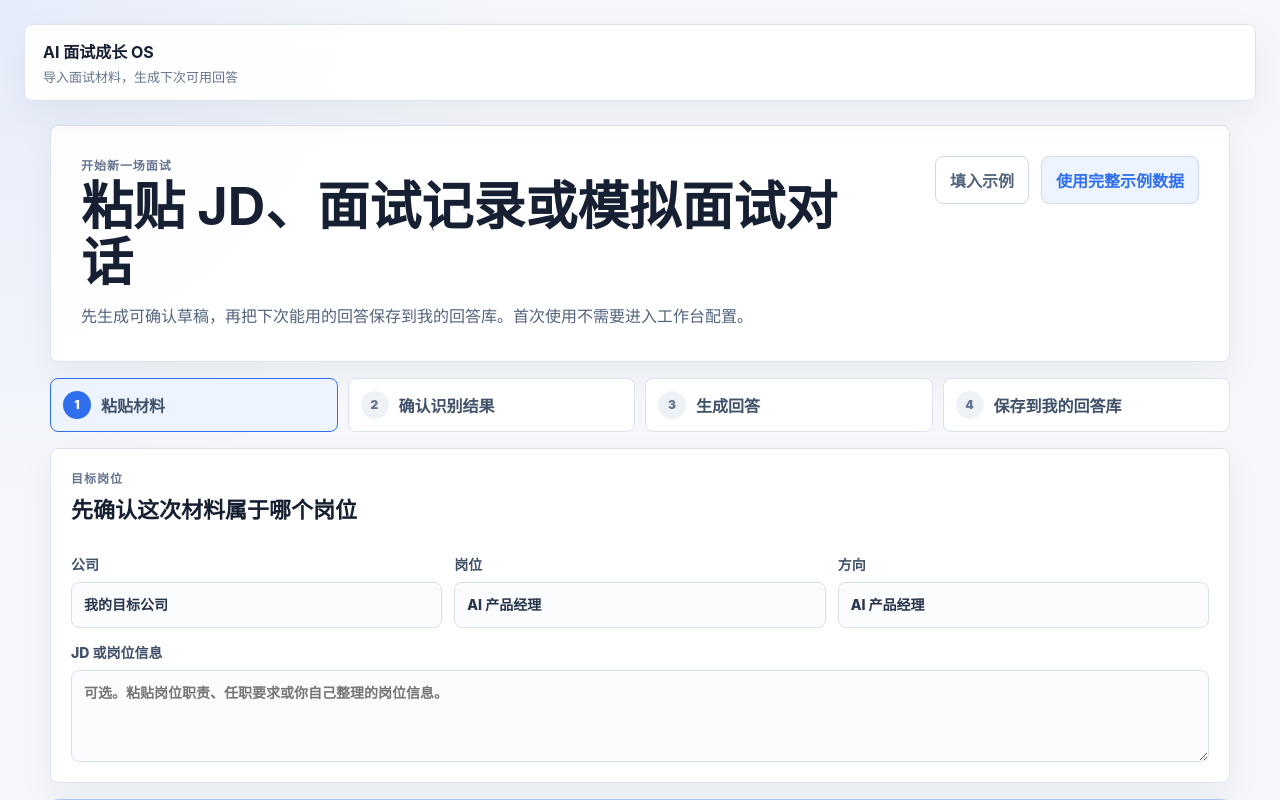
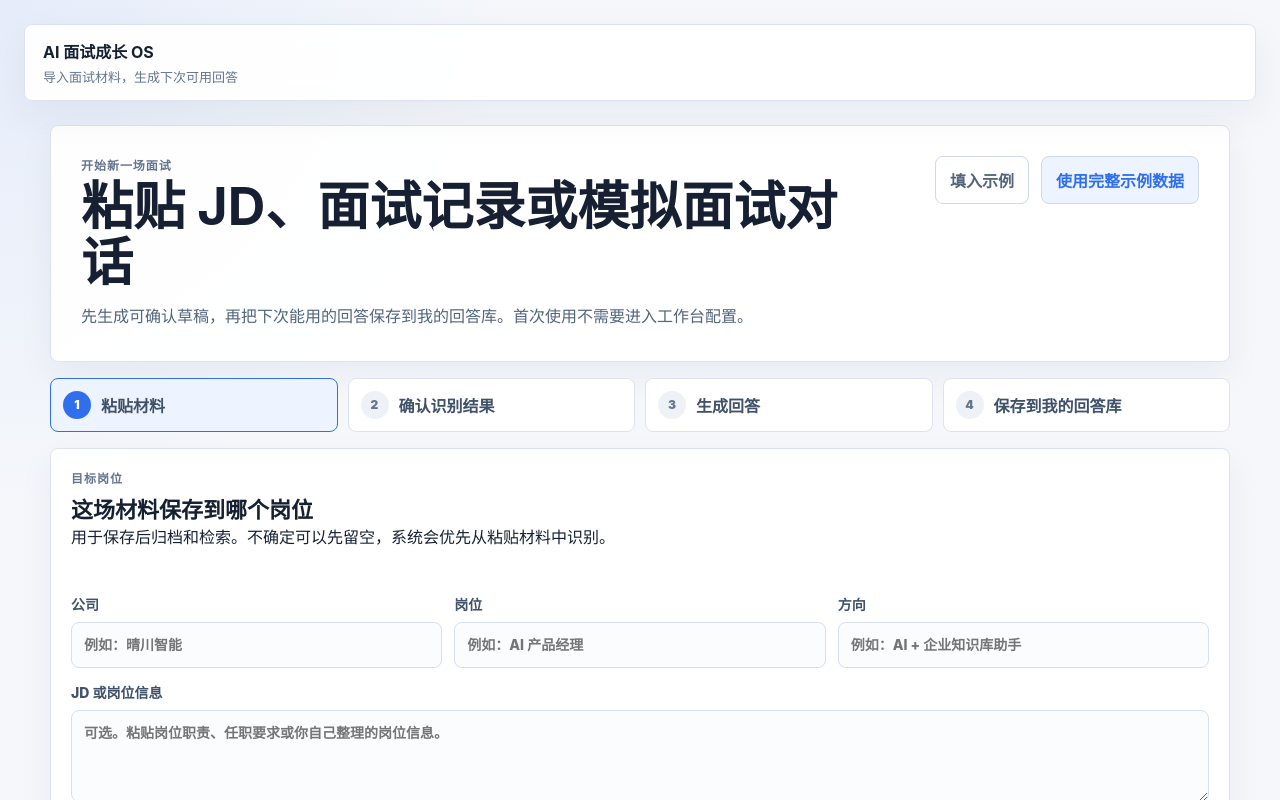
Before and after one commit to Ppppxxxi/ai-interview-growth-os, a React (Vite) app: page / in a window 1280 px wide. Shown: the top 800 px of the page. Built offline with nearby package versions, Linux system fonts and the light colour scheme.

Commit message:
fix: stabilize focus flow parsing state

```diff
--- a/src/App.tsx
+++ b/src/App.tsx
@@ -69,19 +69,27 @@ export default function App() {
   const [view, setView] = useState<AppView>(initialAppState.view);
   const [hasStarted, setHasStarted] = useState(initialAppState.hasStarted);
   const [workspaceData, setWorkspaceData] = useState(initialAppState.workspace);
+  const [isDataMenuOpen, setIsDataMenuOpen] = useState(false);
 
   useEffect(() => {
     if (!hasStarted) return;
     writePersonalWorkspace(getBrowserStorage(), workspaceData);
   }, [hasStarted, workspaceData]);
 
+  function switchView(nextView: AppView) {
+    setIsDataMenuOpen(false);
+    setView(nextView);
+  }
+
   function handleStartWithExample() {
+    setIsDataMenuOpen(false);
     setWorkspaceData(createSampleWorkspaceData());
     setHasStarted(true);
     setView('workspace');
   }
 
   function handleRestoreExample() {
+    setIsDataMenuOpen(false);
     const confirmed = window.confirm('恢复示例数据会覆盖当前浏览器里的本地数据，是否继续？');
     if (!confirmed) return;
     setWorkspaceData(createSampleWorkspaceData());
@@ -90,6 +98,7 @@ export default function App() {
   }
 
   function handleClearLocalData() {
+    setIsDataMenuOpen(false);
     const confirmed = window.confirm('清空本地数据后，当前岗位、面试记录和我的回答库会从这个浏览器删除，是否继续？');
     if (!confirmed) return;
     clearPersonalWorkspace(getBrowserStorage());
@@ -175,7 +184,7 @@ export default function App() {
               <button
                 className={view === 'focus' ? 'nav-button nav-button--active' : 'nav-button'}
                 type="button"
-                onClick={() => setView('focus')}
+                onClick={() => switchView('focus')}
               >
                 开始新面试
               </button>
@@ -184,7 +193,7 @@ export default function App() {
                   className={view === item.id ? 'nav-button nav-button--active' : 'nav-button'}
                   key={item.id}
                   type="button"
-                  onClick={() => setView(item.id)}
+                  onClick={() => switchView(item.id)}
                 >
                   {item.label}
                 </button>
@@ -192,7 +201,7 @@ export default function App() {
             </nav>
           )}
           {hasStarted && (
-            <details className="data-menu">
+            <details className="data-menu" open={isDataMenuOpen} onToggle={(event) => setIsDataMenuOpen(event.currentTarget.open)}>
               <summary>数据管理</summary>
               <div className="data-menu-list" aria-label="本地数据管理">
                 <p>数据只保存在当前浏览器。清空会删除本机岗位、面试记录和我的回答库；恢复示例会重置为虚构示例数据。</p>
@@ -207,7 +216,7 @@ export default function App() {
           )}
         </div>
       </header>
-      {!hasStarted && view === 'focus' && (
+      {view === 'focus' && (
         <FocusFlowPage
           selectedJobId={workspaceData.selectedJobId}
           jobFiles={workspaceData.jobFiles}
@@ -215,20 +224,10 @@ export default function App() {
           onSaveInterviewRecord={handleSaveInterviewRecord}
           onSaveAsset={handleSaveAsset}
           onFinish={(target) => {
+            setIsDataMenuOpen(false);
             setHasStarted(true);
             setView(target);
           }}
-          onUseExample={handleStartWithExample}
-        />
-      )}
-      {hasStarted && view === 'focus' && (
-        <FocusFlowPage
-          selectedJobId={workspaceData.selectedJobId}
-          jobFiles={workspaceData.jobFiles}
-          onUpdateJob={handleUpdateJob}
-          onSaveInterviewRecord={handleSaveInterviewRecord}
-          onSaveAsset={handleSaveAsset}
-          onFinish={(target) => setView(target)}
           onUseExample={handleStartWithExample}
         />
       )}
@@ -246,8 +245,8 @@ export default function App() {
           onSaveInterviewRecord={handleSaveInterviewRecord}
           onDeleteInterviewRecord={handleDeleteInterviewRecord}
           onSaveAsset={handleSaveAsset}
-          onOpenAssets={() => setView('assets')}
-          onStartFocus={() => setView('focus')}
+          onOpenAssets={() => switchView('assets')}
+          onStartFocus={() => switchView('focus')}
         />
       )}
       {hasStarted && view === 'assets' && (
--- a/src/pages/FocusFlowPage.tsx
+++ b/src/pages/FocusFlowPage.tsx
@@ -56,7 +56,7 @@ export function FocusFlowPage({
     setSelectedItemIds(new Set());
     setAnswersGenerated(false);
     setSavedSummary(undefined);
-  }, [selectedJob]);
+  }, [selectedJob.id]);
 
   const hasMaterial = materialText.trim().length > 0;
   const selectedCount = materialDraft ? materialDraft.interviewItems.filter((item) => selectedItemIds.has(item.id)).length : 0;
@@ -71,11 +71,17 @@ export function FocusFlowPage({
   }
 
   function currentJob(): JobFile {
+    const isStarterJob = isEmptyStarterJob(selectedJob);
+    const jobContext = buildUserJobContext(selectedJob, jobDraft);
+    const company = jobContext.company || (isStarterJob ? '未填写公司' : selectedJob.company);
+    const roleTitle = jobContext.roleTitle || (isStarterJob ? '未填写岗位' : selectedJob.roleTitle);
+    const direction = jobContext.direction || (isStarterJob ? '待确认方向' : selectedJob.direction);
+
     return {
       ...selectedJob,
-      company: jobDraft.company.trim() || selectedJob.company,
-      roleTitle: jobDraft.roleTitle.trim() || selectedJob.roleTitle,
-      direction: jobDraft.direction.trim() || selectedJob.direction,
+      company,
+      roleTitle,
+      direction,
       jdText: jobDraft.jdText.trim(),
       status: selectedJob.status === '待粘贴 JD 和面试对话' ? '已开始准备' : selectedJob.status
     };
@@ -98,13 +104,18 @@ export function FocusFlowPage({
   function handleParseMaterial() {
     if (!hasMaterial) return;
 
-    const job = currentJob();
-    onUpdateJob(job);
+    const fallbackJob = buildParserFallbackJob(selectedJob, jobDraft);
     const draft = parseInterviewMaterial({
       rawText: materialText,
       sourceType: 'auto',
-      fallbackJob: job
+      fallbackJob
     });
+    setJobDraft((current) => ({
+      company: current.company.trim() || draft.jobContext.company || '',
+      roleTitle: current.roleTitle.trim() || draft.jobContext.role || '',
+      direction: current.direction.trim() || draft.jobContext.direction || '',
+      jdText: current.jdText.trim() || draft.jobContext.jdText || ''
+    }));
     setMaterialDraft(draft);
     setSelectedItemIds(
       new Set(draft.interviewItems.filter((item) => item.answerAssetCandidate && item.confidence !== 'low').map((item) => item.id))
@@ -204,20 +215,33 @@ export function FocusFlowPage({
       <section className="focus-flow-card">
         <div className="section-heading">
           <p className="eyebrow">目标岗位</p>
-          <h2>先确认这次材料属于哪个岗位</h2>
+          <h2>这场材料保存到哪个岗位</h2>
+          <p>用于保存后归档和检索。不确定可以先留空，系统会优先从粘贴材料中识别。</p>
         </div>
         <div className="focus-job-grid">
           <label>
             <span>公司</span>
-            <input value={jobDraft.company} onChange={(event) => updateJobDraft('company', event.target.value)} />
+            <input
+              value={jobDraft.company}
+              placeholder="例如：晴川智能"
+              onChange={(event) => updateJobDraft('company', event.target.value)}
+            />
           </label>
           <label>
             <span>岗位</span>
-            <input value={jobDraft.roleTitle} onChange={(event) => updateJobDraft('roleTitle', event.target.value)} />
+            <input
+              value={jobDraft.roleTitle}
+              placeholder="例如：AI 产品经理"
+              onChange={(event) => updateJobDraft('roleTitle', event.target.value)}
+            />
           </label>
           <label>
             <span>方向</span>
-            <input value={jobDraft.direction} onChange={(event) => updateJobDraft('direction', event.target.value)} />
+            <input
+              value={jobDraft.direction}
+              placeholder="例如：AI + 企业知识库助手"
+              onChange={(event) => updateJobDraft('direction', event.target.value)}
+            />
           </label>
         </div>
         <label className="focus-full-field">
@@ -380,11 +404,56 @@ export function FocusFlowPage({
 }
 
 function createFocusJobDraft(job: JobFile): FocusJobDraft {
+  if (isEmptyStarterJob(job)) {
+    return {
+      company: '',
+      roleTitle: '',
+      direction: '',
+      jdText: ''
+    };
+  }
+
   return {
     company: job.company,
     roleTitle: job.roleTitle,
     direction: job.direction,
     jdText: job.jdText
+  };
+}
+
+function isEmptyStarterJob(job: JobFile) {
+  return (
+    job.id.startsWith('job-user-first-') &&
+    job.company === '我的目标公司' &&
+    job.roleTitle === 'AI 产品经理' &&
+    !job.jdText.trim() &&
+    job.interviewSessionIds.length === 0
+  );
+}
+
+function buildUserJobContext(job: JobFile, draft: FocusJobDraft) {
+  const isStarterJob = isEmptyStarterJob(job);
+
+  return {
+    company: draft.company.trim() || (isStarterJob ? '' : job.company),
+    roleTitle: draft.roleTitle.trim() || (isStarterJob ? '' : job.roleTitle),
+    direction: draft.direction.trim() || (isStarterJob ? '' : job.direction),
+    jdText: draft.jdText.trim()
+  };
+}
+
+function buildParserFallbackJob(job: JobFile, draft: FocusJobDraft): JobFile | undefined {
+  const context = buildUserJobContext(job, draft);
+  const hasFallbackContext = Boolean(context.company || context.roleTitle || context.direction || context.jdText);
+
+  if (!hasFallbackContext) return undefined;
+
+  return {
+    ...job,
+    company: context.company,
+    roleTitle: context.roleTitle,
+    direction: context.direction,
+    jdText: context.jdText
   };
 }
 
```
